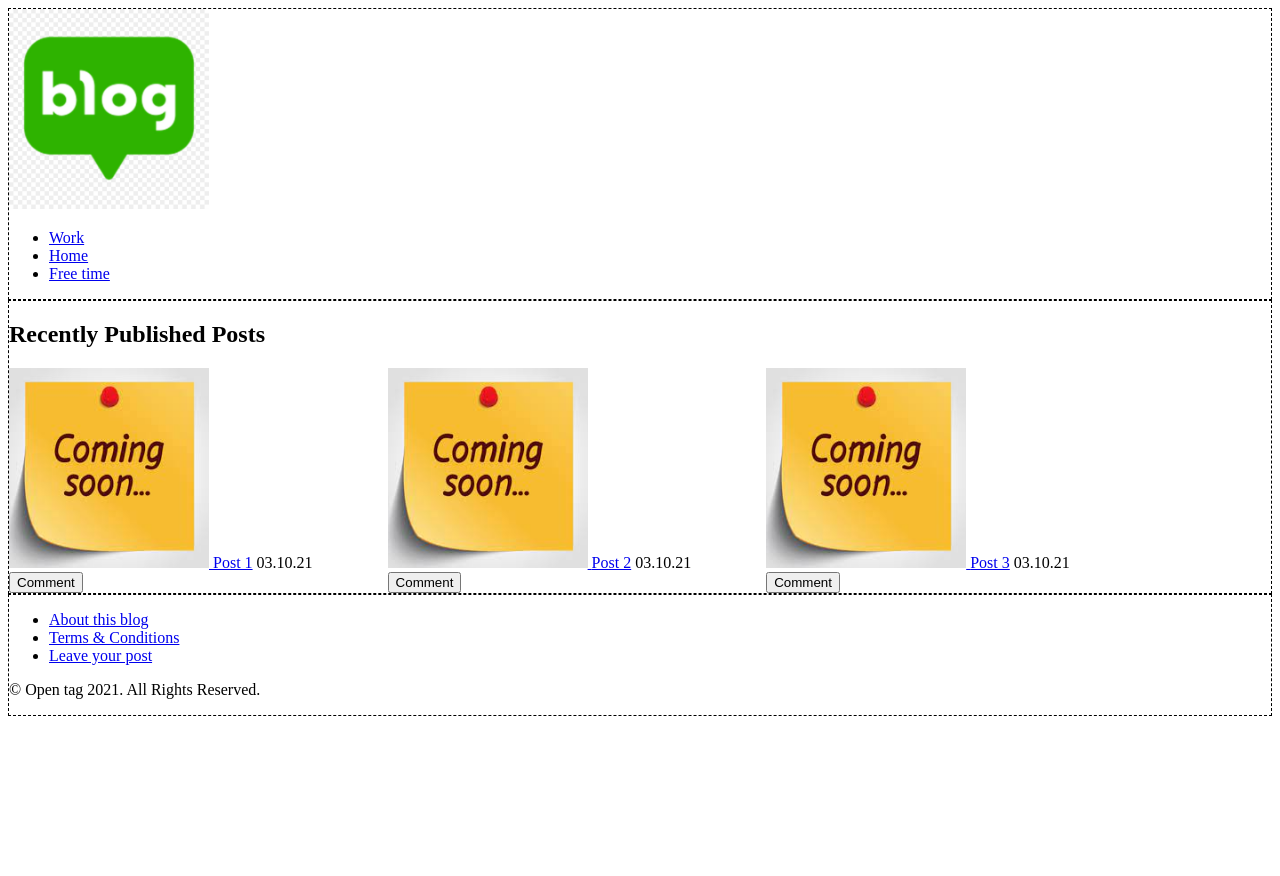
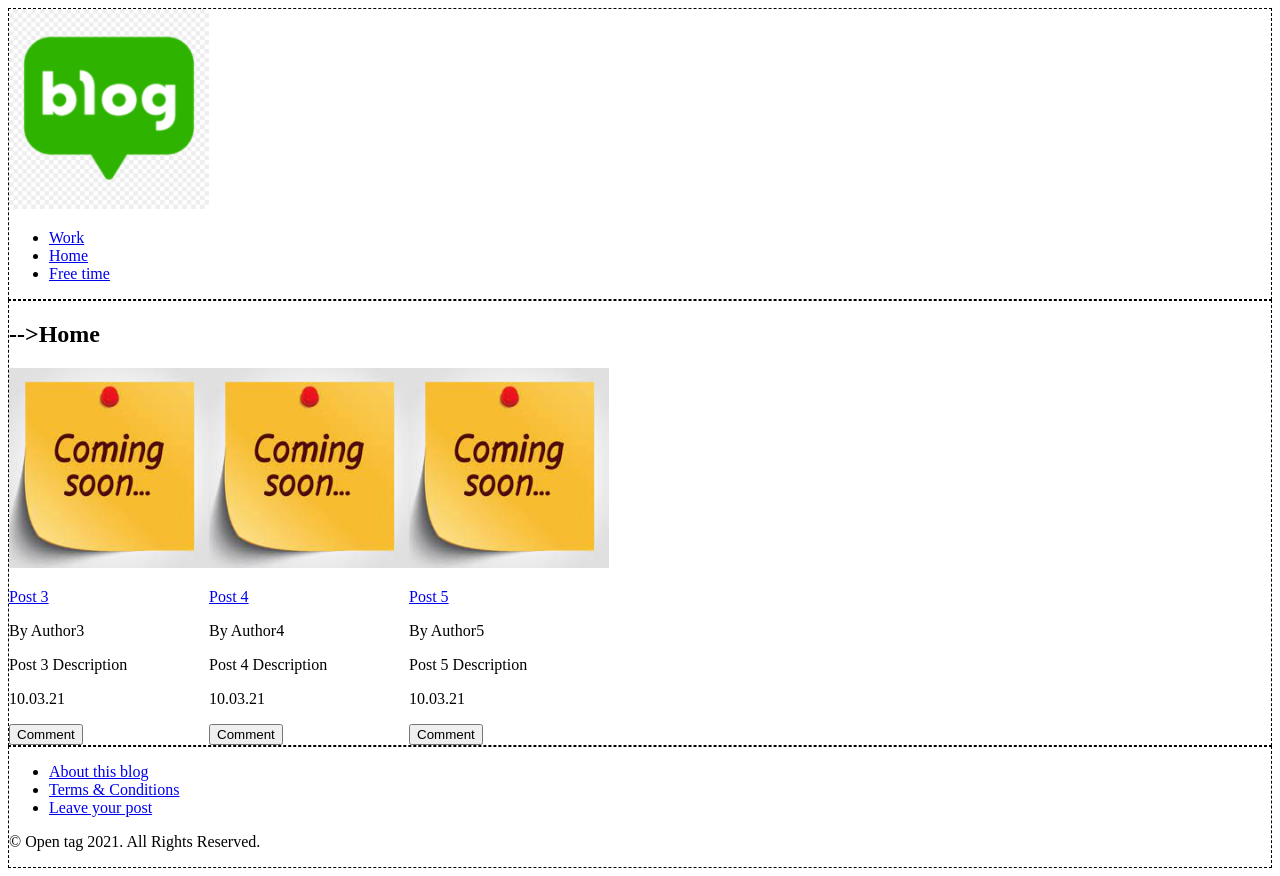
Before and after one commit to SerhiiIvchuk/serhii-ivchuk-blog, a PHP site: page /home in a window 1280 px wide. Before the commit the page ends 716 px from the top, so only its background shows below. Run offline with PHP 8.4, Linux system fonts and the light colour scheme.

Commit message:
#2 Blog Skeleton:implemented basic routing for blog and posts

```diff
--- a/web/category.php
+++ b/web/category.php
@@ -1,5 +1,6 @@
 <?php
 require_once 'data.php';
+//require_once 'index.php';
 ?>
 <!DOCTYPE html>
 <html lang="en">
@@ -40,33 +41,23 @@ require_once 'data.php';
 
     <main>
         <section title="Posts">
-<!--            <h1>Blog-Category 1</h1>-->
-            <h1><?php $arr=blogGetCategory(); echo $arr[1]['name']; ?></h1>
+        <h1>--><?= $data['name'] ?></h1>
+
             <div class="post-list">
-                <div class="post">
-                    <a href="/post-1-url" title="Post 1">
-                        <img src="/product-placeholder.jpeg" alt="Post 1" width="200"/>
-                    </a>
-                    <a href="/post-1-url" title="Post 1">Post 1</a>
-                    <span>03.10.21</span>
-                    <a href="/contact-us"><button type="button">Comment</button></a>
-                </div>
-                <div class="post">
-                    <a href="/post-2-url" title="Post 2">
-                        <img src="/product-placeholder.jpeg" alt="Post 2" width="200"/>
-                    </a>
-                    <a href="/post-2-url" title="Post 2">Post 2</a>
-                    <span>03.10.21</span>
-                    <a href="/contact-us"><button type="button">Comment</button></a>
-                </div>
-                <div class="post">
-                    <a href="/post-3-url" title="Post 3">
-                        <img src="/product-placeholder.jpeg" alt="Post 3" width="200"/>
-                    </a>
-                    <a href="/post-3-url" title="Post 3">Post 3</a>
-                    <span>03.10.21</span>
-                    <a href="/contact-us"><button type="button">Comment</button></a>
-                </div>
+                <?php foreach (blogGetCategoryPost($data['category_id']) as $post) : ?>
+                    <div class="post">
+                        <a href="/<?= $post['url'] ?>" title="<?= $post['title'] ?>">
+                            <img src="/product-placeholder.jpeg" alt="<?= $post['title'] ?>" width="200"/>
+                        </a>
+                        <p><a href="/<?= $post['url'] ?>" title="<?= $post['title'] ?>"><?= $post['title'] ?></a></p>
+                        <p>By <span><?= $post['author']?></span> </p>
+                        <p><?= $post['text'] ?></p>
+
+                        <p> <span><?= $post['date']?></span></p>
+                        <a href="/contact-us"><button type="button">Comment</button></a>
+                    </div>
+                <?php endforeach; ?>
+
             </div>
         </section>
     </main>
@@ -81,7 +72,7 @@ require_once 'data.php';
                 <a href="/terms-and-conditions">Terms & Conditions</a>
             </li>
             <li>
-                <a href="/contact-us">Leave your post</a>
+                <a href="/leave-post">Leave your post</a>
             </li>
         </ul>
     </nav>
--- a/web/data.php
+++ b/web/data.php
@@ -12,13 +12,13 @@ function blogGetCategory(): array
             'category_id' => 2,
             'name'        => 'Home',
             'url'         => 'home',
-            'products'    => [3, 4, 5]
+            'posts'    => [3, 4, 5]
         ],
         3 => [
             'category_id' => 3,
             'name'        => 'Free time',
             'url'         => 'freetime',
-            'products'    => [2, 4, 6]
+            'posts'    => [2, 4, 6]
         ]
     ];
 }
@@ -30,7 +30,7 @@ function blogGetPost(): array
             'post_id'  => 1,
             'title'        => 'Post 1',
             'url'         => 'post-1',
-            'text' => 'Product 1 Description',
+            'text' => 'Post 1 Description',
             'author' => 'Author1',
             'date'       => '10.03.21'
         ],
@@ -38,7 +38,7 @@ function blogGetPost(): array
             'post_id'  => 2,
             'title'        => 'Post 2',
             'url'         => 'post-2',
-            'text' => 'Product 2 Description',
+            'text' => 'Post2 Description',
             'author' => 'Author2',
             'date'       => '10.03.21'
         ],
@@ -46,7 +46,7 @@ function blogGetPost(): array
             'post_id'  => 3,
             'title'        => 'Post 3',
             'url'         => 'post-3',
-            'text' => 'Product 3 Description',
+            'text' => 'Post 3 Description',
             'author' => 'Author3',
             'date'       => '10.03.21'
         ],
@@ -54,7 +54,7 @@ function blogGetPost(): array
             'post_id'  => 4,
             'title'        => 'Post 4',
             'url'         => 'post-4',
-            'text' => 'Product 4 Description',
+            'text' => 'Post 4 Description',
             'author' => 'Author4',
             'date'       => '10.03.21'
         ],
@@ -62,7 +62,7 @@ function blogGetPost(): array
             'post_id'  => 5,
             'title'        => 'Post 5',
             'url'         => 'post-5',
-            'text' => 'Product 5 Description',
+            'text' => 'Post 5 Description',
             'author' => 'Author5',
             'date'       => '10.03.21'
         ],
@@ -70,9 +70,54 @@ function blogGetPost(): array
             'post_id'  => 6,
             'title'        => 'Post 6',
             'url'         => 'post-6',
-            'text' => 'Product 6 Description',
+            'text' => 'Post 6 Description',
             'author' => 'Author6',
             'date'       => '10.03.21'
         ]
     ];
 }
+
+function blogGetCategoryByUrl(string $url): ?array
+{
+    $data = array_filter(
+        blogGetCategory(),
+        static function ($category) use ($url) {
+            return $category['url'] === $url;
+        }
+    );
+
+    return array_pop($data);
+}
+function blogGetPostByUrl(string $url): ?array
+{
+    $data = array_filter(
+        blogGetPost(),
+        static function ($post) use ($url) {
+            return $post['url'] === $url;
+        }
+    );
+
+    return array_pop($data);
+}
+
+function blogGetCategoryPost(int $categoryId): array
+{
+    $categories = blogGetCategory();
+
+    if (!isset($categories[$categoryId])) {
+        throw new InvalidArgumentException("Category with ID $categoryId does not exist");
+    }
+
+    $postsForCategory = [];
+    $posts = blogGetPost();
+
+    foreach ($categories[$categoryId]['posts'] as $postId) {
+        if (!isset($posts[$postId])) {
+            throw new InvalidArgumentException("Product with ID $productId from category $categoryId does not exist");
+        }
+
+        $postsForCategory[] = $posts[$postId];
+    }
+
+    return $postsForCategory;
+}
--- a/web/home.php
+++ b/web/home.php
@@ -82,7 +82,7 @@ require_once 'data.php';
                     <a href="/terms-and-conditions">Terms & Conditions</a>
                 </li>
                 <li>
-                    <a href="/contact-us">Leave your post</a>
+                    <a href="/leave-post">Leave your post</a>
                 </li>
             </ul>
         </nav>
--- /dev/null
+++ b/web/index.php
@@ -0,0 +1,29 @@
+<?php
+declare(strict_types=1);
+
+require_once 'data.php';
+$requestUri = trim($_SERVER['REQUEST_URI'], '/');
+
+switch ($requestUri) {
+    case '':
+        $page = 'home.php';
+        break;
+    case 'leave-post':
+        $page = 'leavepost.php';
+        break;
+    default:
+        if ($data = blogGetCategoryByUrl($requestUri)) {
+            $page = 'category.php';
+            break;
+        }
+
+        if ($data = blogGetPostByUrl($requestUri)) {
+            $page = 'product.php';
+            break;
+        }
+
+        break;
+}
+
+
+require_once $page;
--- a/web/post.php
+++ b/web/post.php
@@ -57,7 +57,7 @@ require_once 'data.php';
                 <a href="/terms-and-conditions">Terms & Conditions</a>
             </li>
             <li>
-                <a href="/contact-us">Leave your post</a>
+                <a href="/leave-post">Leave your post</a>
             </li>
         </ul>
     </nav>
```
Also changed, not shown: web/contact-us.php (deleted, +0 -71 lines), web/leavepost.php (added, +81 -0 lines), web/.htaccess (added), 1 other file.
